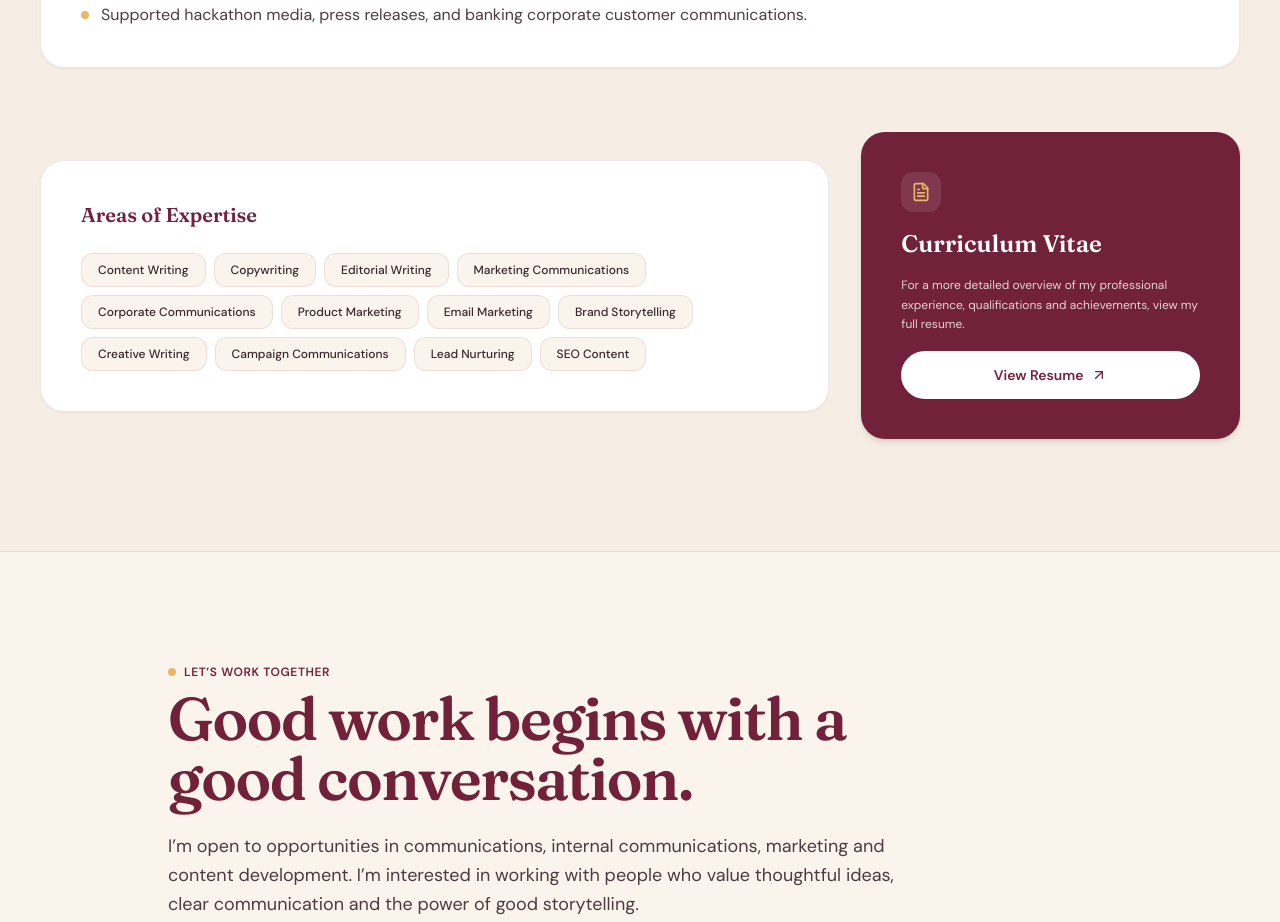
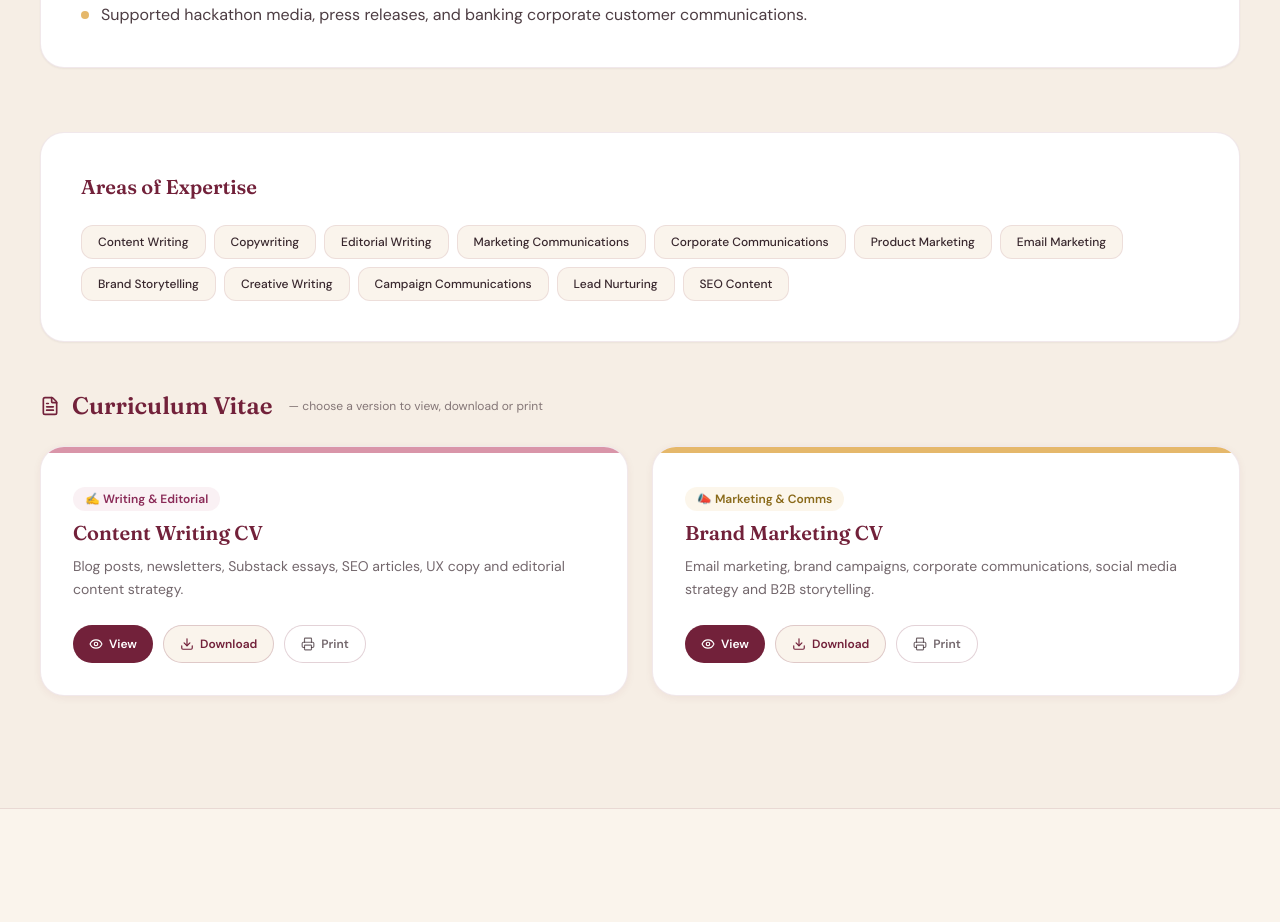
Before and after one commit to lloyduche/Abisola-Portfolio, a React (Vite) app: page / in a window 1280 px wide. Shown: the part 8760-9682 px from the top of the page. Built offline with nearby package versions, Linux system fonts and the light colour scheme.

Commit message:
feat(resume): dual CV selection with view, download and print for Content Writing and Brand Marketing CVs

```diff
--- a/src/App.tsx
+++ b/src/App.tsx
@@ -16,6 +16,8 @@ import { Project } from './types';
 export const App: React.FC = () => {
   const [selectedProject, setSelectedProject] = useState<Project | null>(null);
   const [resumeOpen, setResumeOpen] = useState(false);
+  const [activeCvUrl, setActiveCvUrl] = useState('/cv-content-writing.pdf');
+  const [activeCvTitle, setActiveCvTitle] = useState('CV — Abisola Oluwatoyin');
   const [showIntro, setShowIntro] = useState(true);
   const [scrollProgress, setScrollProgress] = useState(0);
 
@@ -58,7 +60,7 @@ export const App: React.FC = () => {
         <FeaturedWork onSelectProject={(p) => setSelectedProject(p)} />
         <CaseStudies />
         <SkillsTools />
-        <ResumeExpertise onOpenResume={() => setResumeOpen(true)} />
+        <ResumeExpertise onOpenResume={(url, title) => { setActiveCvUrl(url); setActiveCvTitle(title); setResumeOpen(true); }} />
         <Contact />
       </main>
 
@@ -73,6 +75,8 @@ export const App: React.FC = () => {
       <ResumeModal
         isOpen={resumeOpen}
         onClose={() => setResumeOpen(false)}
+        cvUrl={activeCvUrl}
+        cvTitle={activeCvTitle}
       />
     </div>
   );
--- a/src/components/ResumeExpertise.tsx
+++ b/src/components/ResumeExpertise.tsx
@@ -1,12 +1,44 @@
-import React from 'react';
+import React, { useState } from 'react';
 import { RESUME_DATA } from '../data/portfolioData';
-import { FileText, ArrowUpRight } from 'lucide-react';
+import { FileText, Download, Printer, Eye } from 'lucide-react';
 
 interface ResumeExpertiseProps {
-  onOpenResume: () => void;
+  onOpenResume: (cvUrl: string, cvTitle: string) => void;
 }
 
+const CVS = [
+  {
+    id: 'content',
+    label: 'Content Writing',
+    tag: '✍️ Writing & Editorial',
+    tagColor: '#D995A9',
+    description:
+      'Blog posts, newsletters, Substack essays, SEO articles, UX copy and editorial content strategy.',
+    url: '/cv-content-writing.pdf',
+    title: 'Content Writing CV — Abisola Oluwatoyin',
+  },
+  {
+    id: 'brand',
+    label: 'Brand Marketing',
+    tag: '📣 Marketing & Comms',
+    tagColor: '#E5B86B',
+    description:
+      'Email marketing, brand campaigns, corporate communications, social media strategy and B2B storytelling.',
+    url: '/cv-brand-marketing.pdf',
+    title: 'Brand Marketing CV — Abisola Oluwatoyin',
+  },
+];
+
 export const ResumeExpertise: React.FC<ResumeExpertiseProps> = ({ onOpenResume }) => {
+  const [hoveredCard, setHoveredCard] = useState<string | null>(null);
+
+  const handlePrint = (url: string) => {
+    const win = window.open(url, '_blank');
+    if (win) {
+      win.addEventListener('load', () => win.print(), { once: true });
+    }
+  };
+
   return (
     <section id="resume" className="py-20 sm:py-28 bg-[#F0E7DB]/45 border-y border-[#72213A]/10">
       <div className="max-w-7xl mx-auto px-6 sm:px-10">
@@ -18,7 +50,7 @@ export const ResumeExpertise: React.FC<ResumeExpertiseProps> = ({ onOpenResume }
             <span>Career Overview</span>
           </div>
           <h2 className="font-headline font-semibold text-3xl sm:text-5xl text-[#72213A] tracking-tight">
-            Resume &amp; Expertise
+            Resume & Expertise
           </h2>
           <p className="font-body text-base sm:text-lg text-[#38272D]/80 mt-3 leading-relaxed">
             An overview of my experience across writing, marketing communications, content development and brand storytelling.
@@ -58,11 +90,8 @@ export const ResumeExpertise: React.FC<ResumeExpertiseProps> = ({ onOpenResume }
           ))}
         </div>
 
-        {/* Two-Column Bottom Row: Areas of Expertise & View Resume CTA */}
-        <div className="grid grid-cols-1 lg:grid-cols-12 gap-8 items-center">
-
-          {/* Left Column: Areas of Expertise */}
-          <div className="lg:col-span-8 p-8 sm:p-10 rounded-3xl bg-white border border-[#72213A]/10 shadow-sm space-y-4">
+        {/* Areas of Expertise */}
+        <div className="p-8 sm:p-10 rounded-3xl bg-white border border-[#72213A]/10 shadow-sm space-y-4 mb-12">
           <h4 className="font-headline font-semibold text-xl text-[#72213A]">
             Areas of Expertise
           </h4>
@@ -78,26 +107,95 @@ export const ResumeExpertise: React.FC<ResumeExpertiseProps> = ({ onOpenResume }
           </div>
         </div>
 
-          {/* Right Column: View Full Resume CTA */}
-          <div className="lg:col-span-4 p-8 sm:p-10 rounded-3xl bg-[#72213A] text-white shadow-md space-y-4 text-center sm:text-left">
-            <div className="w-10 h-10 rounded-xl bg-white/10 flex items-center justify-center text-[#E5B86B] mx-auto sm:mx-0">
-              <FileText className="w-5 h-5" />
+        {/* ─── Dual CV Selection ─── */}
+        <div>
+          <div className="flex items-center gap-3 mb-6">
+            <FileText className="w-5 h-5 text-[#72213A]" />
+            <h3 className="font-headline font-semibold text-2xl text-[#72213A]">
+              Curriculum Vitae
+            </h3>
+            <span className="text-xs font-body text-[#38272D]/60 ml-1 hidden sm:inline">
+              — choose a version to view, download or print
+            </span>
           </div>
-            <h4 className="font-headline font-semibold text-2xl">
-              Curriculum Vitae
+
+          <div className="grid grid-cols-1 sm:grid-cols-2 gap-6">
+            {CVS.map((cv) => {
+              const isHovered = hoveredCard === cv.id;
+              return (
+                <div
+                  key={cv.id}
+                  onMouseEnter={() => setHoveredCard(cv.id)}
+                  onMouseLeave={() => setHoveredCard(null)}
+                  className="relative rounded-3xl bg-white border border-[#72213A]/10 overflow-hidden transition-all duration-300"
+                  style={{
+                    transform: isHovered ? 'translateY(-4px)' : 'translateY(0)',
+                    boxShadow: isHovered
+                      ? '0 12px 40px rgba(114,33,58,0.15)'
+                      : '0 2px 8px rgba(114,33,58,0.06)',
+                  }}
+                >
+                  {/* Top accent stripe */}
+                  <div className="h-1.5 w-full" style={{ background: cv.tagColor }} />
+
+                  <div className="p-7 sm:p-8 space-y-5">
+                    {/* Tag + Title */}
+                    <div className="space-y-2">
+                      <span
+                        className="inline-block text-xs font-semibold font-body px-3 py-1 rounded-full"
+                        style={{
+                          background: cv.tagColor + '22',
+                          color: cv.tagColor === '#E5B86B' ? '#8a6a1a' : '#8a2a57',
+                        }}
+                      >
+                        {cv.tag}
+                      </span>
+                      <h4 className="font-headline font-semibold text-xl text-[#72213A]">
+                        {cv.label} CV
                       </h4>
-            <p className="font-body text-xs text-white/80 leading-relaxed">
-              For a more detailed overview of my professional experience, qualifications and achievements, view my full resume.
+                      <p className="font-body text-sm text-[#38272D]/70 leading-relaxed">
+                        {cv.description}
                       </p>
+                    </div>
+
+                    {/* Action Buttons */}
+                    <div className="flex flex-wrap gap-2.5 pt-1">
+                      {/* View */}
                       <button
-              onClick={onOpenResume}
-              className="w-full py-3.5 px-6 rounded-full bg-white text-[#72213A] text-sm font-semibold hover:bg-[#FAF4EC] flex items-center justify-center gap-2 shadow-sm transition-all"
+                        onClick={() => onOpenResume(cv.url, cv.title)}
+                        className="flex items-center gap-1.5 px-4 py-2.5 rounded-full text-xs font-semibold font-body transition-all duration-200"
+                        style={{ background: '#72213A', color: '#fff' }}
+                        onMouseEnter={(e) => (e.currentTarget.style.background = '#54172A')}
+                        onMouseLeave={(e) => (e.currentTarget.style.background = '#72213A')}
                       >
-              <span>View Resume</span>
-              <ArrowUpRight className="w-4 h-4 text-[#72213A]" />
+                        <Eye className="w-3.5 h-3.5" />
+                        View
+                      </button>
+
+                      {/* Download */}
+                      <a
+                        href={cv.url}
+                        download
+                        className="flex items-center gap-1.5 px-4 py-2.5 rounded-full text-xs font-semibold font-body border border-[#72213A]/20 text-[#72213A] bg-[#FAF4EC] hover:bg-[#f0e5d6] transition-all duration-200 no-underline"
+                      >
+                        <Download className="w-3.5 h-3.5" />
+                        Download
+                      </a>
+
+                      {/* Print */}
+                      <button
+                        onClick={() => handlePrint(cv.url)}
+                        className="flex items-center gap-1.5 px-4 py-2.5 rounded-full text-xs font-semibold font-body border border-[#72213A]/20 text-[#38272D]/70 bg-white hover:bg-[#FAF4EC] transition-all duration-200"
+                      >
+                        <Printer className="w-3.5 h-3.5" />
+                        Print
                       </button>
                     </div>
-
+                  </div>
+                </div>
+              );
+            })}
+          </div>
         </div>
 
       </div>
--- a/src/components/ResumeModal.tsx
+++ b/src/components/ResumeModal.tsx
@@ -1,39 +1,93 @@
 import React from 'react';
-import { RESUME_DATA } from '../data/portfolioData';
-import { X, Printer, ArrowUpRight } from 'lucide-react';
+import { X, Download, Printer, ArrowUpRight } from 'lucide-react';
 
 interface ResumeModalProps {
   isOpen: boolean;
   onClose: () => void;
+  cvUrl?: string;
+  cvTitle?: string;
 }
 
-export const ResumeModal: React.FC<ResumeModalProps> = ({ isOpen, onClose }) => {
+export const ResumeModal: React.FC<ResumeModalProps> = ({
+  isOpen,
+  onClose,
+  cvUrl = '/cv-content-writing.pdf',
+  cvTitle = 'CV — Abisola Oluwatoyin',
+}) => {
   if (!isOpen) return null;
+
+  const handlePrint = () => {
+    const win = window.open(cvUrl, '_blank');
+    if (win) {
+      win.addEventListener('load', () => win.print(), { once: true });
+    }
+  };
 
   return (
     <div
-      className="fixed inset-0 z-50 flex items-center justify-center p-4 sm:p-6 bg-black/60 backdrop-blur-sm animate-fadeIn"
+      className="fixed inset-0 z-50 flex items-center justify-center p-4 sm:p-6"
+      style={{ background: 'rgba(56,39,45,0.65)', backdropFilter: 'blur(6px)' }}
       onClick={onClose}
     >
       <div
-        className="relative w-full max-w-4xl max-h-[92vh] overflow-y-auto p-6 sm:p-12 rounded-3xl bg-white border border-[#72213A]/15 shadow-2xl"
+        className="relative w-full max-w-4xl rounded-3xl overflow-hidden shadow-2xl border border-[#72213A]/15"
+        style={{ background: '#fff', maxHeight: '92vh', display: 'flex', flexDirection: 'column' }}
         onClick={(e) => e.stopPropagation()}
       >
-        {/* Top Folio & Actions */}
-        <div className="flex items-center justify-between pb-4 mb-8 border-b border-[#72213A]/10 text-xs font-semibold uppercase tracking-wider text-[#72213A]">
-          <span>Official Resume &bull; Curriculum Vitae</span>
+        {/* ── Modal Header ── */}
+        <div
+          className="flex items-center justify-between px-6 py-4 border-b border-[#72213A]/10 shrink-0"
+          style={{ background: '#FAF4EC' }}
+        >
+          {/* Left: title */}
+          <div>
+            <p className="text-xs font-semibold uppercase tracking-wider text-[#72213A]/60 font-body">
+              Curriculum Vitae
+            </p>
+            <h3 className="font-headline font-semibold text-base text-[#72213A] leading-tight mt-0.5">
+              {cvTitle}
+            </h3>
+          </div>
 
-          <div className="flex items-center gap-4">
+          {/* Right: actions */}
+          <div className="flex items-center gap-2">
+            {/* Download */}
+            <a
+              href={cvUrl}
+              download
+              title="Download PDF"
+              className="hidden sm:flex items-center gap-1.5 px-4 py-2 rounded-full text-xs font-semibold font-body border border-[#72213A]/20 text-[#72213A] bg-white hover:bg-[#f0e5d6] transition-all no-underline"
+            >
+              <Download className="w-3.5 h-3.5" />
+              Download
+            </a>
+
+            {/* Print */}
             <button
-              onClick={() => window.print()}
-              className="hidden sm:inline-flex items-center gap-1.5 text-xs font-medium text-[#38272D]/70 hover:text-[#72213A]"
+              onClick={handlePrint}
+              title="Print PDF"
+              className="hidden sm:flex items-center gap-1.5 px-4 py-2 rounded-full text-xs font-semibold font-body border border-[#72213A]/20 text-[#38272D]/70 bg-white hover:bg-[#FAF4EC] transition-all"
             >
-              <Printer className="w-4 h-4 text-[#E5B86B]" />
-              <span>Print Resume</span>
+              <Printer className="w-3.5 h-3.5" />
+              Print
             </button>
+
+            {/* Open in new tab */}
+            <a
+              href={cvUrl}
+              target="_blank"
+              rel="noopener noreferrer"
+              title="Open in new tab"
+              className="flex items-center gap-1 px-3 py-2 rounded-full text-xs font-semibold font-body border border-[#72213A]/20 text-[#72213A] bg-white hover:bg-[#FAF4EC] transition-all no-underline"
+            >
+              <ArrowUpRight className="w-3.5 h-3.5" />
+              <span className="hidden sm:inline">Open</span>
+            </a>
+
+            {/* Close */}
             <button
               onClick={onClose}
-              className="p-1.5 rounded-full hover:bg-[#FAF4EC] text-[#38272D]/70 hover:text-[#72213A] transition-colors"
+              className="p-2 rounded-full hover:bg-[#72213A]/10 text-[#38272D]/70 hover:text-[#72213A] transition-colors"
               aria-label="Close"
             >
               <X className="w-5 h-5" />
@@ -41,117 +95,37 @@ export const ResumeModal: React.FC<ResumeModalProps> = ({ isOpen, onClose }) =>
           </div>
         </div>
 
-        {/* Masterhead */}
-        <div className="pb-8 mb-8 border-b border-[#72213A]/10">
-          <h2 className="font-headline font-bold text-3xl sm:text-4xl text-[#72213A]">
-            Abisola Oluwatoyin
-          </h2>
-          <div className="font-body font-semibold text-lg text-[#38272D] mt-1">
-            Writer | Marketing, Communications &amp; Brand Storytelling
-          </div>
-          <div className="text-xs font-body text-[#38272D]/75 mt-2 flex flex-wrap gap-x-6 gap-y-1">
-            <span>Email: abisolaaoluwatoyin@gmail.com</span>
-            <span>Location: Lagos, Nigeria</span>
-            <span>LinkedIn: linkedin.com/in/abisola-oluwatoyin</span>
-          </div>
+        {/* ── PDF Viewer ── */}
+        <div className="flex-1 overflow-hidden" style={{ minHeight: '60vh' }}>
+          <iframe
+            src={`${cvUrl}#toolbar=0&navpanes=0`}
+            title={cvTitle}
+            className="w-full h-full border-0"
+            style={{ minHeight: '60vh', height: '100%' }}
+          />
         </div>
 
-        {/* Summary */}
-        <div className="mb-8 pb-8 border-b border-[#72213A]/10">
-          <h3 className="font-headline font-semibold text-xl text-[#72213A] mb-3">
-            Professional Summary
-          </h3>
-          <p className="font-body text-base text-[#38272D]/90 leading-relaxed font-normal">
-            {RESUME_DATA.summary}
-          </p>
-        </div>
-
-        {/* Experience */}
-        <div className="mb-8 pb-8 border-b border-[#72213A]/10 space-y-6">
-          <h3 className="font-headline font-semibold text-xl text-[#72213A]">
-            Professional Experience
-          </h3>
-
-          <div className="space-y-6">
-            {RESUME_DATA.experiences.map((exp, idx) => (
-              <div key={idx} className="p-6 rounded-2xl bg-[#FAF4EC]/60 border border-[#72213A]/10 space-y-3">
-                <div className="flex flex-col sm:flex-row sm:items-center justify-between gap-1">
-                  <div>
-                    <h4 className="font-headline font-semibold text-xl text-[#72213A]">
-                      {exp.role}
-                    </h4>
-                    <div className="font-body font-medium text-sm text-[#38272D]">
-                      {exp.company} &bull; Lagos, Nigeria
-                    </div>
-                  </div>
-                  <span className="text-xs font-medium text-[#72213A] bg-white px-3 py-1 rounded-full border border-[#72213A]/10 self-start sm:self-auto">
-                    {exp.period}
-                  </span>
-                </div>
-
-                <ul className="space-y-2 font-body text-sm text-[#38272D]/85 pt-1">
-                  {exp.points.map((pt, pIdx) => (
-                    <li key={pIdx} className="flex items-start gap-2.5">
-                      <span className="w-1.5 h-1.5 rounded-full bg-[#E5B86B] mt-2 shrink-0" />
-                      <span>{pt}</span>
-                    </li>
-                  ))}
-                </ul>
-              </div>
-            ))}
-          </div>
-        </div>
-
-        {/* Education */}
-        <div className="mb-8 pb-8 border-b border-[#72213A]/10">
-          <h3 className="font-headline font-semibold text-xl text-[#72213A] mb-3">
-            Education
-          </h3>
-          <div>
-            <div className="font-body font-semibold text-base text-[#38272D]">
-              {RESUME_DATA.education.degree}
-            </div>
-            <div className="font-body text-sm text-[#38272D]/75">
-              {RESUME_DATA.education.school} &bull; Department of English
-            </div>
-          </div>
-        </div>
-
-        {/* Areas of Expertise */}
-        <div className="mb-8 pb-6 border-b border-[#72213A]/10">
-          <h3 className="font-headline font-semibold text-xl text-[#72213A] mb-3">
-            Areas of Expertise
-          </h3>
-          <div className="flex flex-wrap gap-2">
-            {RESUME_DATA.areasOfExpertise.map((item, i) => (
-              <span
-                key={i}
-                className="px-3 py-1 text-xs font-body font-medium rounded-lg bg-[#FAF4EC] text-[#38272D] border border-[#72213A]/10"
-              >
-                {item}
-              </span>
-            ))}
-          </div>
-        </div>
-
-        {/* Modal Footer */}
-        <div className="flex items-center justify-between pt-2 font-body text-sm">
+        {/* ── Mobile Action Bar ── */}
+        <div
+          className="flex sm:hidden items-center justify-center gap-3 px-6 py-4 border-t border-[#72213A]/10 shrink-0"
+          style={{ background: '#FAF4EC' }}
+        >
           <a
-            href="mailto:abisolaaoluwatoyin@gmail.com"
-            className="text-[#72213A] font-semibold inline-flex items-center gap-1 hover:underline"
+            href={cvUrl}
+            download
+            className="flex-1 flex items-center justify-center gap-1.5 py-2.5 rounded-full text-xs font-semibold font-body bg-[#72213A] text-white no-underline"
           >
-            <span>Inquire Directly</span>
-            <ArrowUpRight className="w-4 h-4 text-[#E5B86B]" />
+            <Download className="w-3.5 h-3.5" />
+            Download
           </a>
-
           <button
-            onClick={onClose}
-            className="px-6 py-2.5 rounded-full bg-[#72213A] text-white font-medium hover:bg-[#54172A] transition-colors"
+            onClick={handlePrint}
+            className="flex-1 flex items-center justify-center gap-1.5 py-2.5 rounded-full text-xs font-semibold font-body border border-[#72213A]/20 text-[#72213A] bg-white"
           >
-            Close
+            <Printer className="w-3.5 h-3.5" />
+            Print
           </button>
         </div>
-
       </div>
     </div>
   );
```
Also changed, not shown: 2 other files (tests, documents, lock files or other folders). Lines whose indentation alone changed are shown as unchanged.
